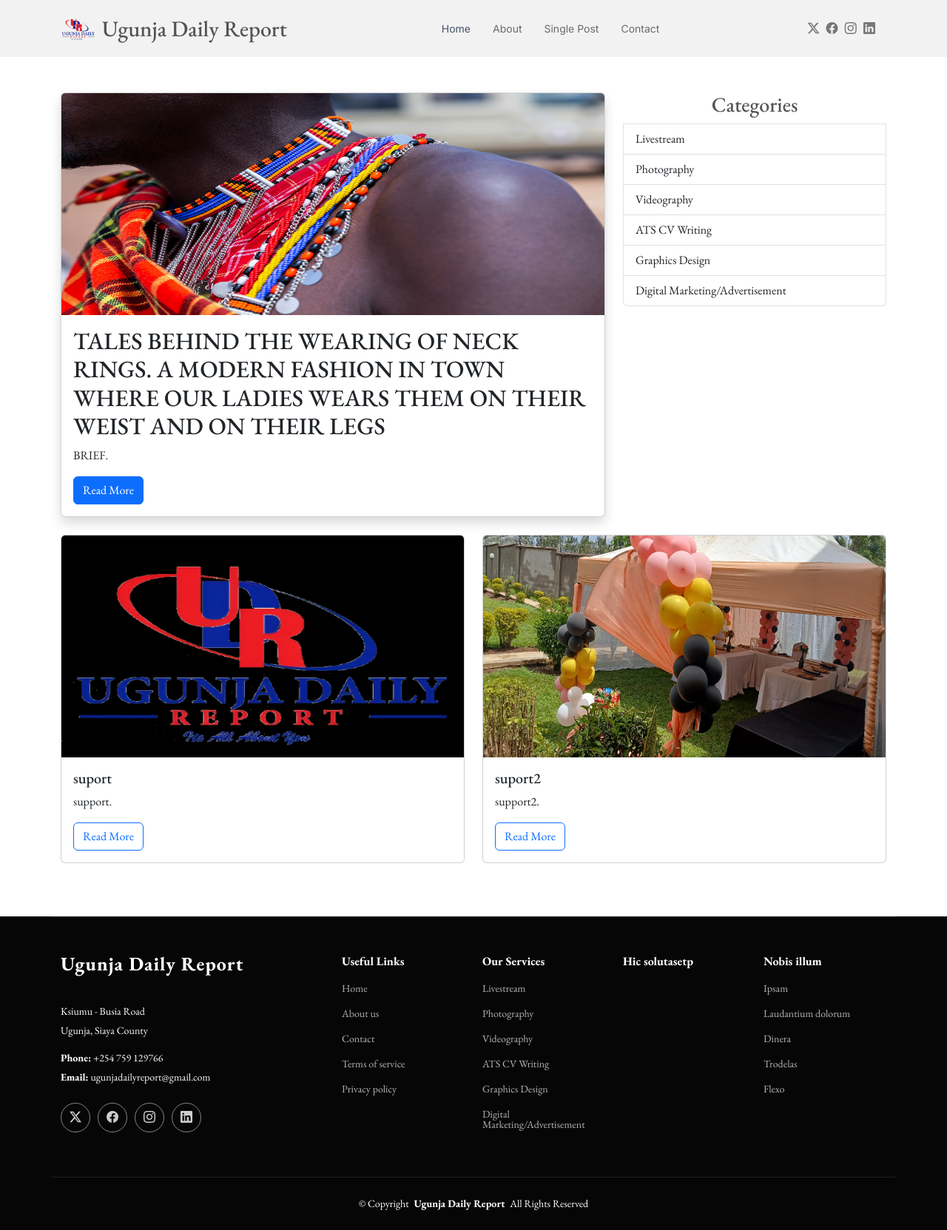
After one commit to omengoemmanuel/Ugunja-Daily-Report, a Django app: page /main_culture/1 in a window 1280 px wide. The commit adds this page. Shown: the whole page at 74% size. Run offline with Django 3.2, Linux system fonts and the light colour scheme; data comes from the database, SQL or seed files in the repository; both versions use the stored data as it was after the commit; some libraries are stand-ins or nearby versions.

Commit message:
new updates

```diff
--- a/daily_report/admin.py
+++ b/daily_report/admin.py
@@ -1,6 +1,6 @@
 from django.contrib import admin
 from .models import sliders, main_trending_headline, comment, sub_trending_col_1, sub_trending_col_2, \
-    sub_trending_col_3, comment_col1, comment_col2
+    sub_trending_col_3, comment_col1, comment_col2, comment_col3, culture_main, culture_main_support
 
 # Register your models here.
 admin.site.register(sliders)
@@ -11,3 +11,6 @@ admin.site.register(sub_trending_col_2)
 admin.site.register(sub_trending_col_3)
 admin.site.register(comment_col1)
 admin.site.register(comment_col2)
+admin.site.register(comment_col3)
+admin.site.register(culture_main)
+admin.site.register(culture_main_support)
--- /dev/null
+++ b/daily_report/templates/culture/main.html
@@ -0,0 +1,233 @@
+{% load static %}
+<!DOCTYPE html>
+<html lang="en">
+
+<head>
+    <meta charset="utf-8">
+    <meta content="width=device-width, initial-scale=1.0" name="viewport">
+    <title>Ugunja daily report</title>
+    <meta name="description" content="">
+    <meta name="keywords" content="">
+
+    <!-- Favicons -->
+    <link href="{% static 'assets/img/logo1.png' %}" rel="icon">
+    <link href="{% static 'assets/img/apple-touch-icon.png' %}" rel="apple-touch-icon">
+
+    <!-- Fonts -->
+    <link href="https://fonts.googleapis.com" rel="preconnect">
+    <link href="https://fonts.gstatic.com" rel="preconnect" crossorigin>
+    <link href="https://fonts.googleapis.com/css2?family=Inter:wght@100;200;300;400;500;600;700;800;900&family=EB+Garamond:ital,wght@0,400;0,500;0,600;0,700;0,800;1,400;1,500;1,600;1,700;1,800&display=swap"
+          rel="stylesheet">
+
+    <!-- Vendor CSS Files -->
+    <link href="{% static 'assets/vendor/bootstrap/css/bootstrap.min.css' %}" rel="stylesheet">
+    <link href="{% static 'assets/vendor/bootstrap-icons/bootstrap-icons.css' %}" rel="stylesheet">
+    <link href="{% static 'assets/vendor/aos/aos.css' %}" rel="stylesheet">
+    <link href="{% static 'assets/vendor/swiper/swiper-bundle.min.css' %}" rel="stylesheet">
+
+    <!-- Main CSS File -->
+    <link href="{% static 'assets/css/main.css' %}" rel="stylesheet">
+
+
+</head>
+
+<body class="index-page">
+
+<header id="header" class="header d-flex align-items-center sticky-top">
+    <div class="container position-relative d-flex align-items-center justify-content-between">
+
+        <a href="/" class="logo d-flex align-items-center me-auto me-xl-0">
+
+            <img src="{% static 'assets/img/logo1.png' %}" alt="">
+            <h1 class="sitename">Ugunja Daily Report</h1>
+        </a>
+
+        <nav id="navmenu" class="navmenu">
+            <ul>
+                <li><a href="/" class="active">Home</a></li>
+                <li><a href="/about">About</a></li>
+                <li><a href="/single_post">Single Post</a></li>
+                <li><a href="/contact">Contact</a></li>
+            </ul>
+            <i class="mobile-nav-toggle d-xl-none bi bi-list"></i>
+        </nav>
+
+        <div class="header-social-links">
+            <a target="_blank" href="https://x.com/UgunjaOnline?t=5RmRRW5MwKeECv6P-m9fxw&s=09" class="twitter"><i
+                    class="bi bi-twitter-x"></i></a>
+            <a target="_blank" href="https://www.facebook.com/UgunjaOnline" class="facebook"><i
+                    class="bi bi-facebook"></i></a>
+            <a href="#" class="instagram"><i class="bi bi-instagram"></i></a>
+            <a href="#" class="linkedin"><i class="bi bi-linkedin"></i></a>
+        </div>
+    </div>
+</header>
+<!-- Main Content Section -->
+<main class="container my-5">
+    <div class="row">
+        <!-- Featured Blog Post -->
+        <div class="col-lg-8 mb-4">
+            <div class="card shadow">
+                <img src="/media/{{ cul.photo }}" class="card-img-top" alt="Featured post image" height="300"
+                     width="750">
+                <div class="card-body">
+                    <h2 class="card-title">{{ cul.title }}</h2>
+                    <p class="card-text">{{ cul.brief_description }}.</p>
+                    <p class="card-text additional-text" style="display: none;">
+                        {{ cul.description }}.
+                    </p>
+                    <a href="#" class="btn btn-primary read-more-btn">Read More</a>
+                </div>
+            </div>
+        </div>
+
+        <script>
+            document.addEventListener('DOMContentLoaded', function () {
+                const readMoreBtn = document.querySelector('.read-more-btn');
+                const additionalText = document.querySelector('.additional-text');
+
+                readMoreBtn.addEventListener('click', function (e) {
+                    e.preventDefault();
+                    if (additionalText.style.display === 'none') {
+                        additionalText.style.display = 'block';
+                        readMoreBtn.textContent = 'Read Less';
+                    } else {
+                        additionalText.style.display = 'none';
+                        readMoreBtn.textContent = 'Read More';
+                    }
+                });
+            });
+        </script>
+
+
+        <!-- Sidebar Section -->
+        <aside class="col-lg-4 mb-4">
+            <div class="list-group">
+                <h3 class="text-center">Categories</h3>
+                <a href="#" class="list-group-item list-group-item-action">Livestream</a>
+                <a href="#" class="list-group-item list-group-item-action">Photography</a>
+                <a href="#" class="list-group-item list-group-item-action">Videography</a>
+                <a href="#" class="list-group-item list-group-item-action">ATS CV Writing</a>
+                <a href="#" class="list-group-item list-group-item-action">Graphics Design</a>
+                <a href="#" class="list-group-item list-group-item-action">Digital Marketing/Advertisement</a>
+            </div>
+        </aside>
+    </div>
+
+    <!-- Blog Post Cards -->
+    <div class="row">
+        {% for s in supp %}
+            <!-- Blog Post 1 -->
+            <div class="col-md-6 mb-4">
+                <div class="card">
+                    <img src="/media/{{ s.supporting_photo }}" class="card-img-top" alt="Post 1 image" height="300" width="300">
+                    <div class="card-body">
+                        <h5 class="card-title">{{ s.supporting_photo_title }}</h5>
+                        <p class="card-text">{{ s.supporting_photo_description }}.</p>
+                        <a href="" class="btn btn-outline-primary">Read More</a>
+                    </div>
+                </div>
+            </div>
+        {% endfor %}
+
+    </div>
+</main>
+
+<footer id="footer" class="footer dark-background">
+
+    <div class="container footer-top">
+        <div class="row gy-4">
+            <div class="col-lg-4 col-md-6 footer-about">
+                <a href="/" class="logo d-flex align-items-center">
+                    <span class="sitename">Ugunja Daily Report</span>
+                </a>
+                <div class="footer-contact pt-3">
+                    <p>Ksiumu - Busia Road</p>
+                    <p>Ugunja, Siaya County</p>
+                    <p class="mt-3"><strong>Phone:</strong> <span>+254 759 129766</span></p>
+                    <p><strong>Email:</strong> <span>ugunjadailyreport@gmail.com</span></p>
+                </div>
+                <div class="social-links d-flex mt-4">
+                    <a href="https://x.com/UgunjaOnline?t=5RmRRW5MwKeECv6P-m9fxw&s=09"><i
+                            class="bi bi-twitter-x"></i></a>
+                    <a href="https://www.facebook.com/UgunjaOnline?mibextid=ZbWKwL"><i class="bi bi-facebook"></i></a>
+                    <a href=""><i class="bi bi-instagram"></i></a>
+                    <a href=""><i class="bi bi-linkedin"></i></a>
+                </div>
+            </div>
+
+            <div class="col-lg-2 col-md-3 footer-links">
+                <h4>Useful Links</h4>
+                <ul>
+                    <li><a href="/">Home</a></li>
+                    <li><a href="/about">About us</a></li>
+                    <li><a href="/contact">Contact</a></li>
+                    <li><a href="#">Terms of service</a></li>
+                    <li><a href="#">Privacy policy</a></li>
+                </ul>
+            </div>
+
+            <div class="col-lg-2 col-md-3 footer-links">
+                <h4>Our Services</h4>
+                <ul>
+                    <li><a href="#">Livestream</a></li>
+                    <li><a href="#">Photography</a></li>
+                    <li><a href="#">Videography</a></li>
+                    <li><a href="#">ATS CV Writing</a></li>
+                    <li><a href="#">Graphics Design</a></li>
+                    <li><a href="#">Digital Marketing/Advertisement</a></li>
+                </ul>
+            </div>
+
+            <div class="col-lg-2 col-md-3 footer-links">
+                <h4>Hic solutasetp</h4>
+                <ul>
+                    <li><a href="#"></a></li>
+                    <li><a href="#"></a></li>
+                    <li><a href="#"></a></li>
+                    <li><a href="#"></a></li>
+                    <li><a href="#"></a></li>
+                </ul>
+            </div>
+
+            <div class="col-lg-2 col-md-3 footer-links">
+                <h4>Nobis illum</h4>
+                <ul>
+                    <li><a href="#">Ipsam</a></li>
+                    <li><a href="#">Laudantium dolorum</a></li>
+                    <li><a href="#">Dinera</a></li>
+                    <li><a href="#">Trodelas</a></li>
+                    <li><a href="#">Flexo</a></li>
+                </ul>
+            </div>
+
+        </div>
+    </div>
+
+    <div class="container copyright text-center mt-4">
+        <p>© <span>Copyright</span> <strong class="px-1 sitename">Ugunja Daily Report</strong>
+            <span>All Rights Reserved</span></p>
+
+    </div>
+
+</footer>
+
+<!-- Scroll Top -->
+<a href="#" id="scroll-top" class="scroll-top d-flex align-items-center justify-content-center"><i
+        class="bi bi-arrow-up-short"></i></a>
+
+<!-- Preloader -->
+<div id="preloader"></div>
+
+<!-- Vendor JS Files -->
+<script src="{% static 'assets/vendor/bootstrap/js/bootstrap.bundle.min.js' %}"></script>
+<script src="{% static 'assets/vendor/php-email-form/validate.js' %}"></script>
+<script src="{% static 'assets/vendor/aos/aos.js' %}"></script>
+<script src="{% static 'assets/vendor/swiper/swiper-bundle.min.js' %}"></script>
+
+<!-- Main JS File -->
+<script src="{% static 'assets/js/main.js' %}"></script>
+
+</body>
+
+</html>
--- a/daily_report/urls.py
+++ b/daily_report/urls.py
@@ -14,5 +14,7 @@ urlpatterns = [
     path('comment_col11', views.comment_col11, name='comment_col11'),
     path('detail_col2/<id>', views.detail_col2, name='detail_col2'),
     path('comment_col22', views.comment_col22, name='comment_col22'),
-    path('detail_col3/<id>', views.detail_col3, name='detail_col3')
+    path('detail_col3/<id>', views.detail_col3, name='detail_col3'),
+    path('comment_col33', views.comment_col33, name='comment_col33'),
+    path('main_culture/<id>', views.main_culture, name='main_culture'),
 ]
--- a/daily_report/views.py
+++ b/daily_report/views.py
@@ -1,6 +1,6 @@
 from django.shortcuts import render, redirect
 from .models import sliders, main_trending_headline, comment, sub_trending_col_1, sub_trending_col_2, \
-    sub_trending_col_3, comment_col1, comment_col2
+    sub_trending_col_3, comment_col1, comment_col2, comment_col3, culture_main, culture_main_support
 from django.contrib import messages
 
 
@@ -11,9 +11,10 @@ def index(request):
     sub_trend_1 = sub_trending_col_1.objects.all()
     sub_trend_2 = sub_trending_col_2.objects.all()
     sub_trend_3 = sub_trending_col_3.objects.all()
+    Culture_main = culture_main.objects.all()
     return render(request, 'index.html',
                   {'slide': slide, 'trend': trend, 'sub_trend_1': sub_trend_1, 'sub_trend_2': sub_trend_2,
-                   'sub_trend_3': sub_trend_3})
+                   'sub_trend_3': sub_trend_3, 'Culture_main': Culture_main})
 
 
 def about(request):
@@ -96,4 +97,25 @@ def comment_col22(request):
 
 def detail_col3(request, id):
     det_col3 = sub_trending_col_3.objects.get(id=id)
-    return render(request, 'detail_col3.html', {'det_col3': det_col3})
+    comment3 = comment_col3.objects.all()
+    return render(request, 'detail_col3.html', {'det_col3': det_col3, 'comment3': comment3})
+
+
+def comment_col33(request):
+    if request.method == 'POST':
+        comment = request.POST.get('comment')
+        full_name = request.POST.get('full_name')
+        email = request.POST.get('email')
+        phone = request.POST.get('phone')
+
+        comment3 = comment_col3(comment=comment, full_name=full_name, email=email, phone=phone)
+        comment3.save()
+        messages.success(request, "Comment uploaded successfully")
+
+        return redirect('index')
+
+# culture section
+def main_culture(request, id):
+    cul = culture_main.objects.get(id=id)
+    supp = culture_main_support.objects.all()
+    return render(request, 'culture/main.html',{'cul': cul, 'supp': supp})
```
Also changed, not shown: daily_report/models.py (+44 -1 lines), daily_report/templates/detail_col3.html (+4 -4 lines), daily_report/templates/index.html (+9 -11 lines), daily_report/migrations/0021_sub_trending_col_3_photo.py (added), daily_report/migrations/0022_sub_trending_col_3_trend_date.py (added), daily_report/migrations/0023_comment_col3.py (added), daily_report/migrations/0024_culture_main.py (added), daily_report/migrations/0025_auto_20241214_1251.py (added), daily_report/migrations/0026_auto_20241214_1322.py (added), db.sqlite3, media/uploads/culture/1.jpg (added), media/uploads/culture/4.jpg (added), media/uploads/culture/brian-mcmahon-PTXrQVFNIAk-unsplash.jpg (added), media/uploads/culture/main.jpg (added), 1 more files.
